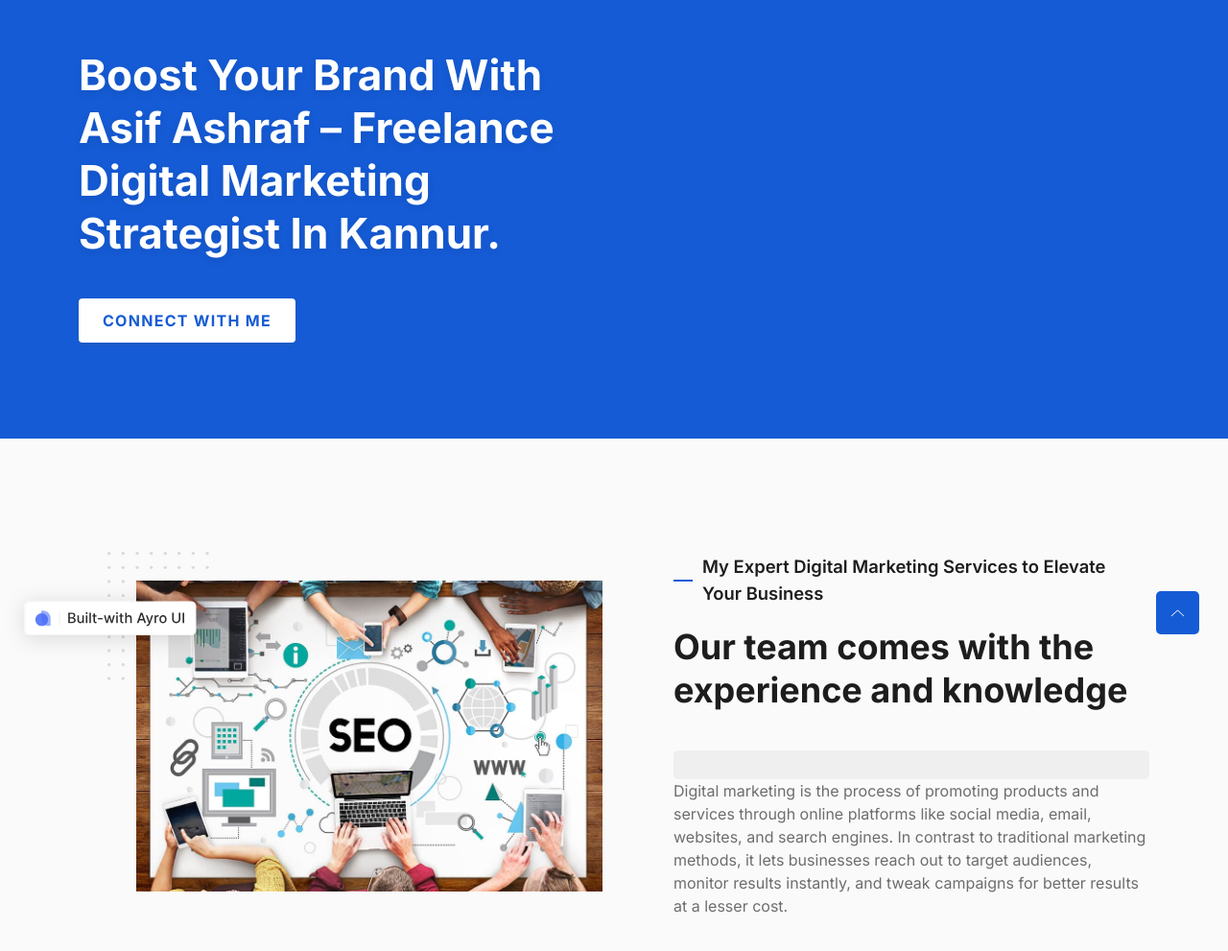
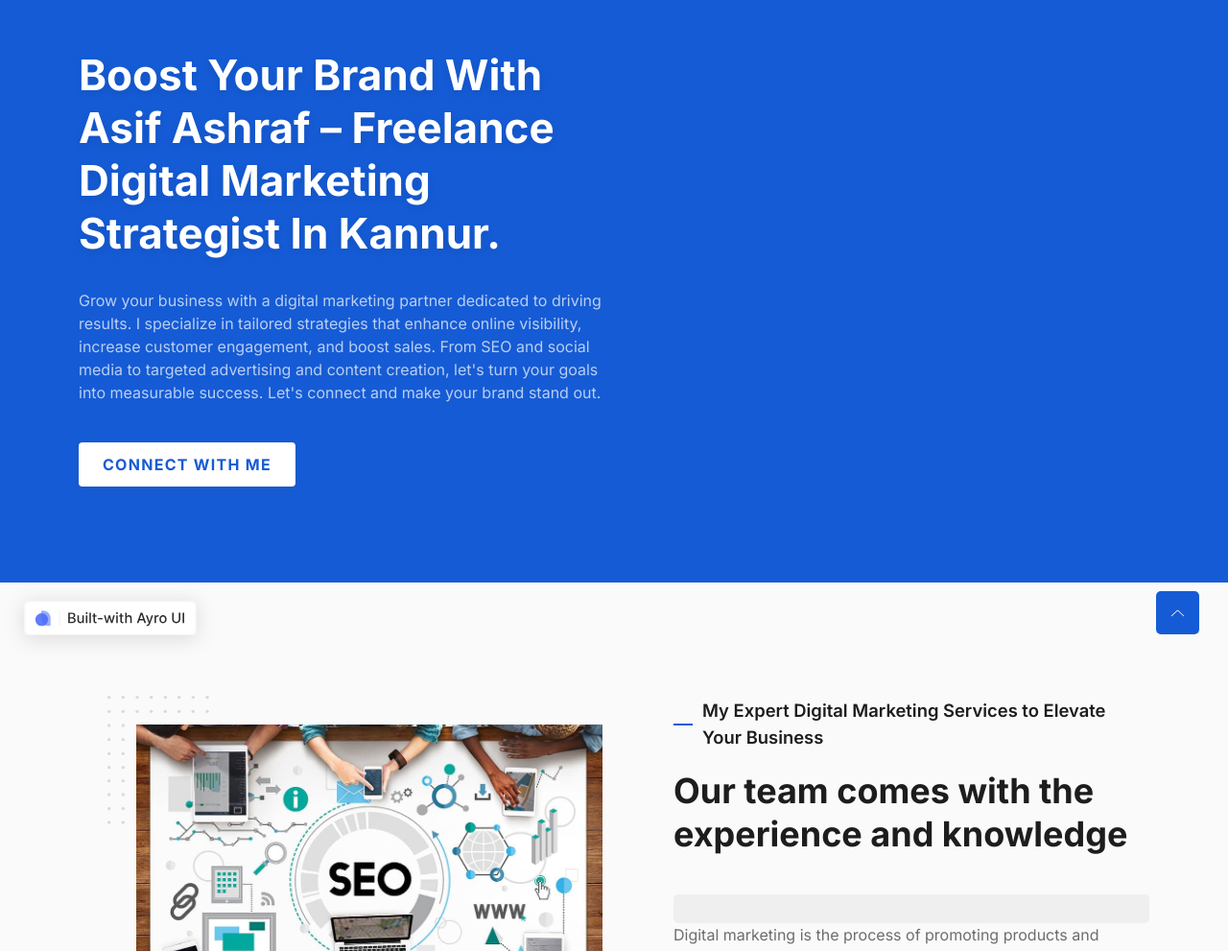
Before and after one commit to muhammadasifaviv/digital-marketing-expert-kannur, a plain HTML site: page index.html in a window 1280 px wide. Shown: the part 109-1100 px from the top of the page at 96% size. Drawn offline with Linux system fonts and the light colour scheme; a script that the page names is missing.

Commit message:
Update index.html

```diff
--- a/index.html
+++ b/index.html
@@ -92,13 +92,15 @@
           <div class="header-content">
             <h1>
               Boost Your Brand with Asif Ashraf – Freelance Digital Marketing strategist in kannur. </h1>
-            <p
+            <p>
               Grow your business with a digital marketing partner dedicated to driving results. I specialize in tailored strategies that enhance online visibility, increase customer engagement, and boost sales. From SEO and social media to targeted advertising and content creation, let's turn your goals into measurable success. Let's connect and make your brand stand out.
             </p>
             <div class="button">
               <a href="javascript:void(0)" class="btn primary-btn">Connect With Me</a>
             </div>
           </div>
+	</div>
+	      <div class="col-lg-6 col-md-12 col-12">
        <script charset="utf-8" type="text/javascript" src="//js.hsforms.net/forms/embed/v2.js"></script>
 <script>
   hbspt.forms.create({
```
